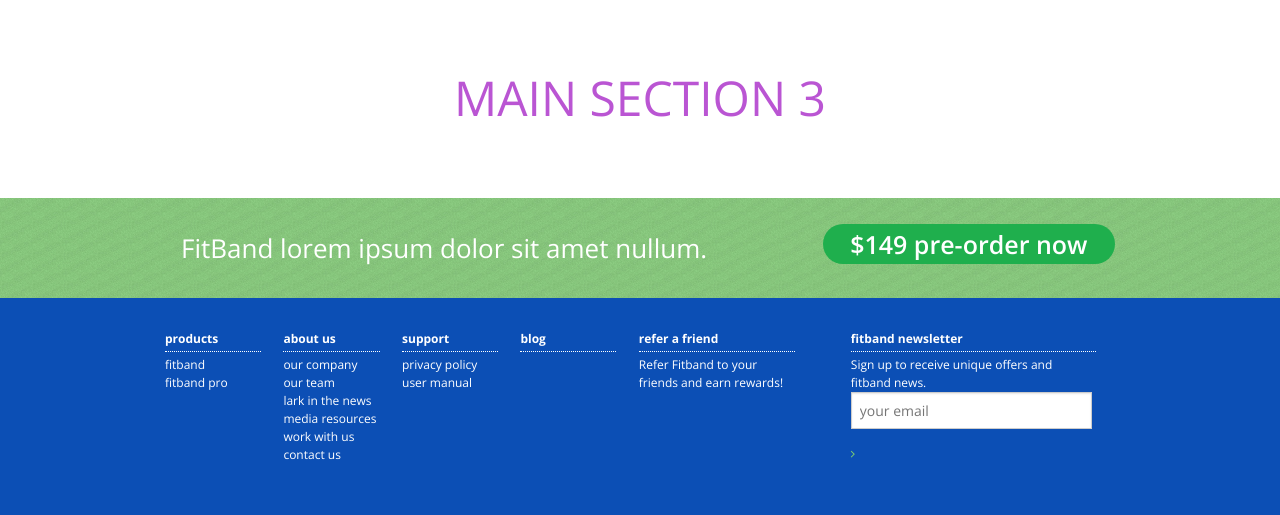
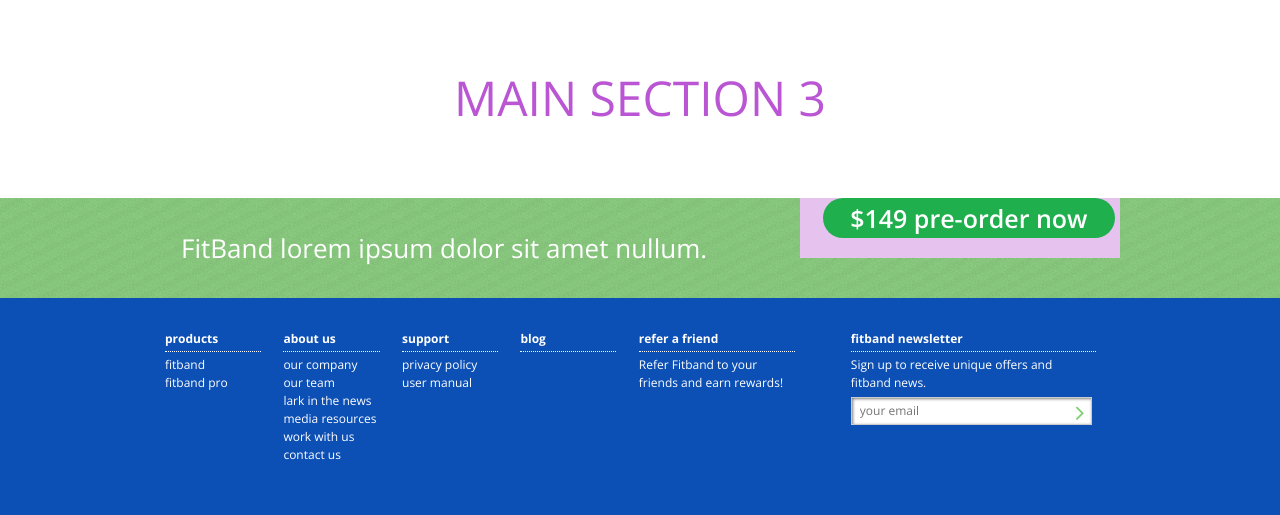
Before and after one commit to dperuo/msds, a website: page index.html in a window 1280 px wide. Shown: the part 832-1347 px from the top of the page. Drawn offline with nearby package versions, Linux system fonts and the light colour scheme.

Commit message:
footer-sub__input

```diff
--- a/index.html
+++ b/index.html
@@ -69,7 +69,7 @@
             </div>
 
             <div class="main-content__section">
-                <div class="dev-holder">MAIN SECTION 2</div>
+                <div class="dev-holder">EM vs. REM</div>
             </div>
 
             <div class="main-content__section">
@@ -86,9 +86,9 @@
                 <div class="medium-7 columns footer-top__tagline">
                     FitBand lorem ipsum dolor sit amet nullum.
                 </div>
-                <div class="medium-4 columns">
-                    <a class="right" href="#">
-                        <button class="footer-top__order-btn round secondary">$149 pre-order now</button>
+                <div class="dev-holder--bg medium-4 columns">
+                    <a class="footer-top__order-btn button round secondary right" href="#">
+                        $149 pre-order now
                     </a>
 
                 </div>
@@ -133,11 +133,9 @@
                             <dd class="site-map__item">
                                 <form>
                                     <div class="">
-                                        <div class="">
+                                        <div class="site-map__input">
                                             <input class="" type="text" placeholder="your email" />
-                                        </div>
-                                        <div class="">
-                                            <a class="" href="#" ><i class="fa fa-angle-right"></i></a>
+                                            <a class="" href="#" ><i class="fa fa-2x fa-angle-right"></i></a>
                                         </div>
                                     </div>
                                 </form>
--- a/scss/_custom.scss
+++ b/scss/_custom.scss
@@ -9,7 +9,8 @@
 
 .header-top {
   height: 8.125em;
-  background-color: rgba(0,82,204,0.9);
+  background-color: #0052cc;
+  background-color: hsla(216, 100%, 40%, 0.9);
   -webkit-box-shadow: 0 1px 4px black;
           box-shadow: 0 1px 4px black;
 }
@@ -64,7 +65,8 @@
 
 .header-sub {
   height: $header-sub-height;
-  background: #b2b2b2;
+  background-color: #b2b2b2;
+  background-color: hsla(0, 0%, 70%, 1);
   overflow: hidden;
   -webkit-box-shadow: inset 0 -0.1em 0.1em $box-shadow-color;
           box-shadow: inset 0 -0.1em 0.1em $box-shadow-color;
@@ -105,6 +107,7 @@
 
 .header-sub__nav-link {
   color: #525252;
+  color: hsla(0, 0%, 32%, 1);
   font-size: 1.1rem;
   text-decoration: none;
 }
@@ -131,6 +134,7 @@
 
 .main-content__section {
     border-top: 1px solid #e2e2e2;
+    border-top: 1px solid hsla(0, 0%, 89%, 1);
     &:first-child {
       border-top: none;
     }
@@ -230,6 +234,20 @@
   }
 }
 
+.site-map__input {
+  margin-top: 0.3rem;
+  input {
+    height: 1.75rem;
+  }
+}
+
+.fa-angle-right {
+  position: relative;
+  top: -2.55rem;
+  float: right;
+  padding-right: 0.5rem;
+}
+
 .site-map__link {
   color: inherit;
 }
--- a/scss/_settings.scss
+++ b/scss/_settings.scss
@@ -519,6 +519,7 @@
 // We use these to style the labels in different ways
 // $form-label-pointer: pointer;
 // $form-label-font-size: rem-calc(14);
+// $form-label-font-size: rem-calc(14);
 // $form-label-font-weight: $font-weight-normal;
 // $form-label-line-height: 1.5;
 // $form-label-font-color: scale-color(#000, $lightness: 30%);
@@ -527,6 +528,7 @@
 // $input-font-family: inherit;
 // $input-font-color: rgba(0,0,0,0.75);
 // $input-font-size: rem-calc(14);
+$input-font-size: rem-calc(12);
 // $input-bg-color: #fff;
 // $input-focus-bg-color: scale-color(#fff, $lightness: -2%);
 // $input-border-color: scale-color(#fff, $lightness: -20%);
@@ -536,6 +538,7 @@
 // $input-border-radius: $global-radius;
 // $input-disabled-bg: #ddd;
 // $input-box-shadow: inset 0 1px 2px rgba(0,0,0,0.1);
+$input-box-shadow: inset 1px 1px 3px rgba(0, 0, 0, 0.5);
 // $input-include-glowing-effect: true;
 
 // We use these to style the fieldset border and spacing.
```
Also changed, not shown: css/app.css, 1 other file.
